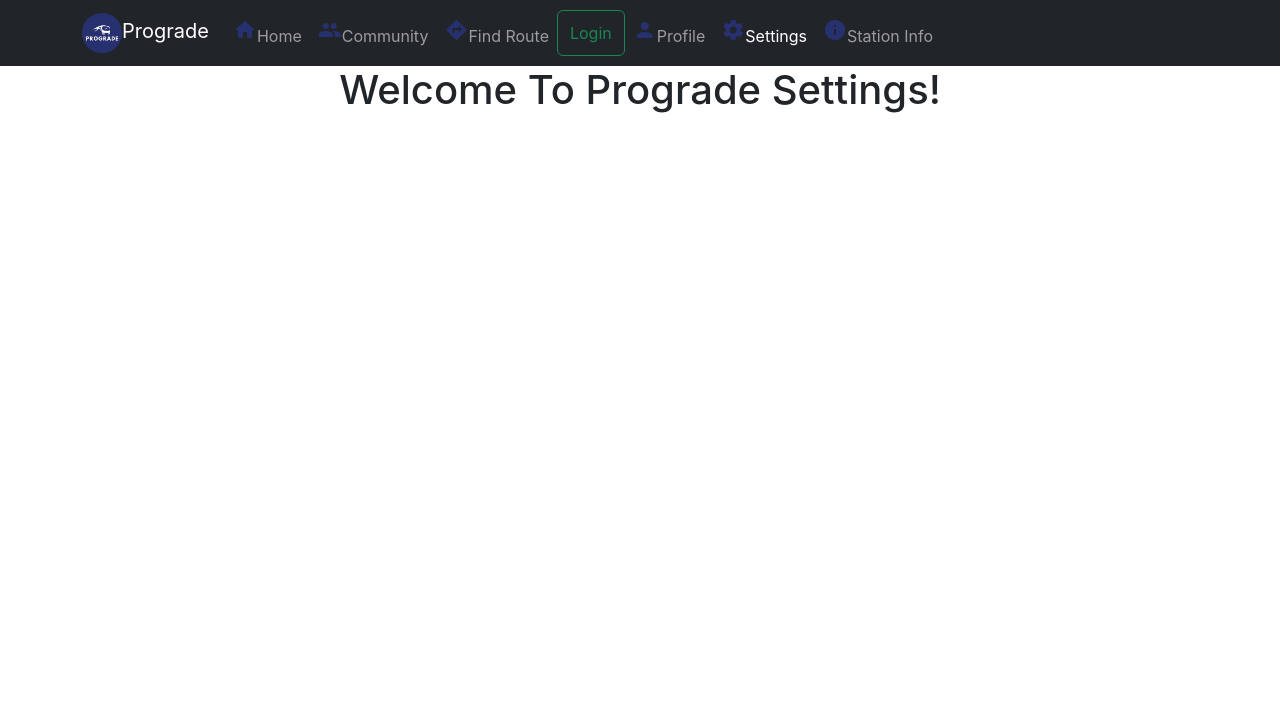
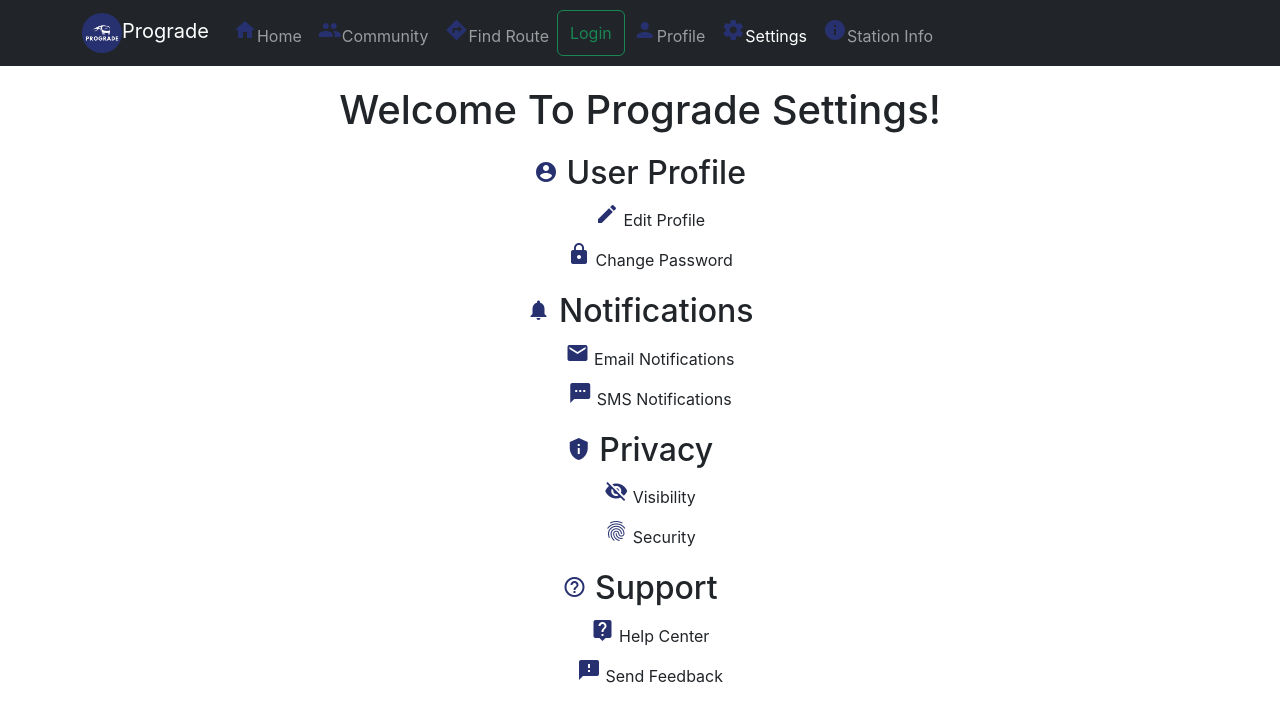
Before and after one commit to pursuit-monique/capstone-team2-frontend, a React (Create React App) app in the folder prograde/: page /settings in a window 1280 px wide. Shown: the top 722 px of the page. Built offline with nearby package versions, Linux system fonts and the light colour scheme; no server answers.

Commit message:
basic settings build

```diff
--- a/prograde/src/Pages/Settings.js
+++ b/prograde/src/Pages/Settings.js
@@ -2,8 +2,65 @@ import React from "react";
 
 const Settings = () => {
   return (
-    <div>
-      <h1>Welcome To Prograde Settings!</h1>
+    <div style={{ padding: "20px" }}>
+      <h1 style={{ textAlign: "center", marginBottom: "20px" }}>
+        Welcome To Prograde Settings!
+      </h1>
+      <div style={{ marginBottom: "20px" }}>
+        <h2 style={{ marginBottom: "10px" }}>
+          <i className="material-icons">account_circle</i> User Profile
+        </h2>
+        <div style={{ paddingLeft: "20px" }}>
+          <div style={{ marginBottom: "10px" }}>
+            <i className="material-icons">edit</i> Edit Profile
+          </div>
+          <div style={{ marginBottom: "10px" }}>
+            <i className="material-icons">lock</i> Change Password
+          </div>
+        </div>
+      </div>
+
+      <div style={{ marginBottom: "20px" }}>
+        <h2 style={{ marginBottom: "10px" }}>
+          <i className="material-icons">notifications</i> Notifications
+        </h2>
+        <div style={{ paddingLeft: "20px" }}>
+          <div style={{ marginBottom: "10px" }}>
+            <i className="material-icons">email</i> Email Notifications
+          </div>
+          <div style={{ marginBottom: "10px" }}>
+            <i className="material-icons">sms</i> SMS Notifications
+          </div>
+        </div>
+      </div>
+
+      <div style={{ marginBottom: "20px" }}>
+        <h2 style={{ marginBottom: "10px" }}>
+          <i className="material-icons">privacy_tip</i> Privacy
+        </h2>
+        <div style={{ paddingLeft: "20px" }}>
+          <div style={{ marginBottom: "10px" }}>
+            <i className="material-icons">visibility_off</i> Visibility
+          </div>
+          <div style={{ marginBottom: "10px" }}>
+            <i className="material-icons">fingerprint</i> Security
+          </div>
+        </div>
+      </div>
+
+      <div style={{ marginBottom: "20px" }}>
+        <h2 style={{ marginBottom: "10px" }}>
+          <i className="material-icons">help_outline</i> Support
+        </h2>
+        <div style={{ paddingLeft: "20px" }}>
+          <div style={{ marginBottom: "10px" }}>
+            <i className="material-icons">live_help</i> Help Center
+          </div>
+          <div style={{ marginBottom: "10px" }}>
+            <i className="material-icons">feedback</i> Send Feedback
+          </div>
+        </div>
+      </div>
     </div>
   );
 };
```
